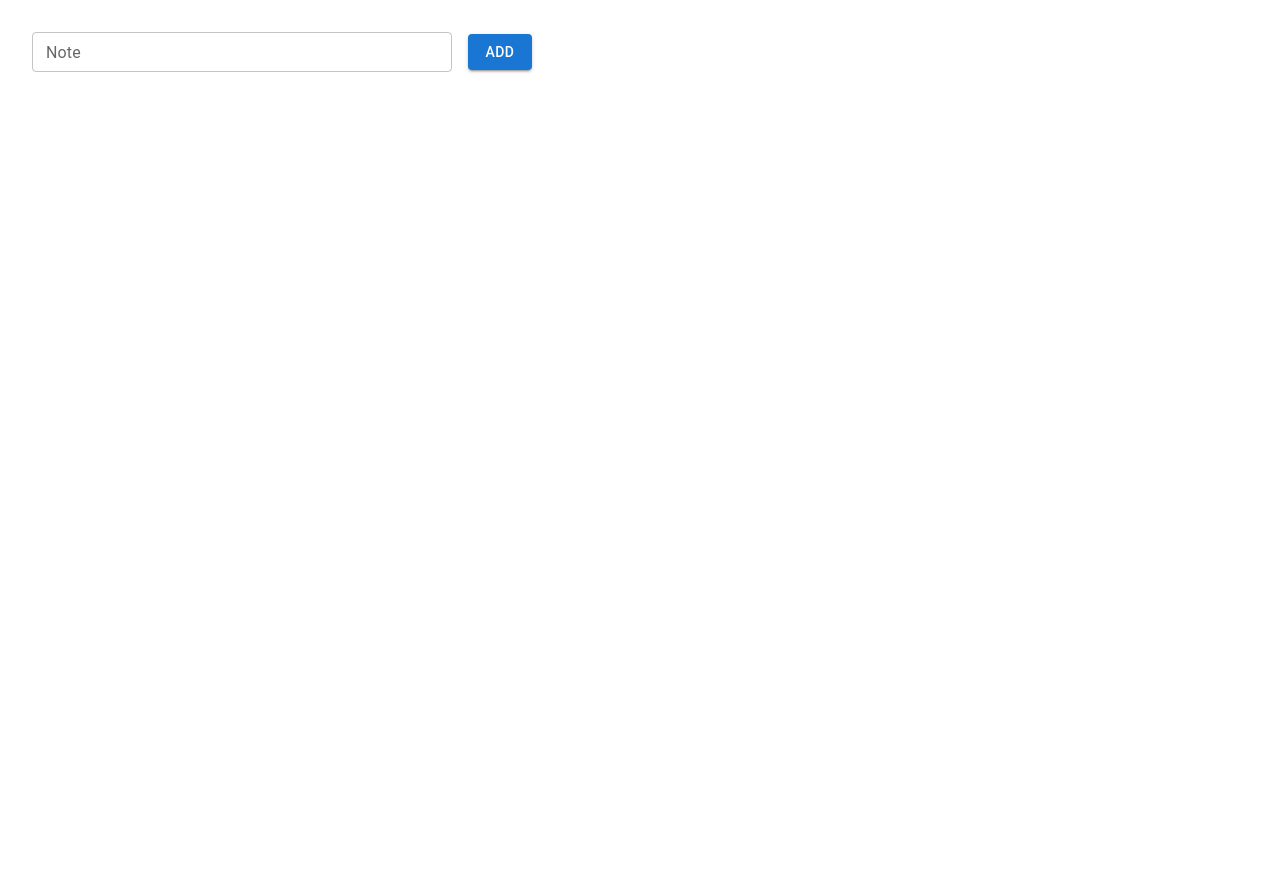
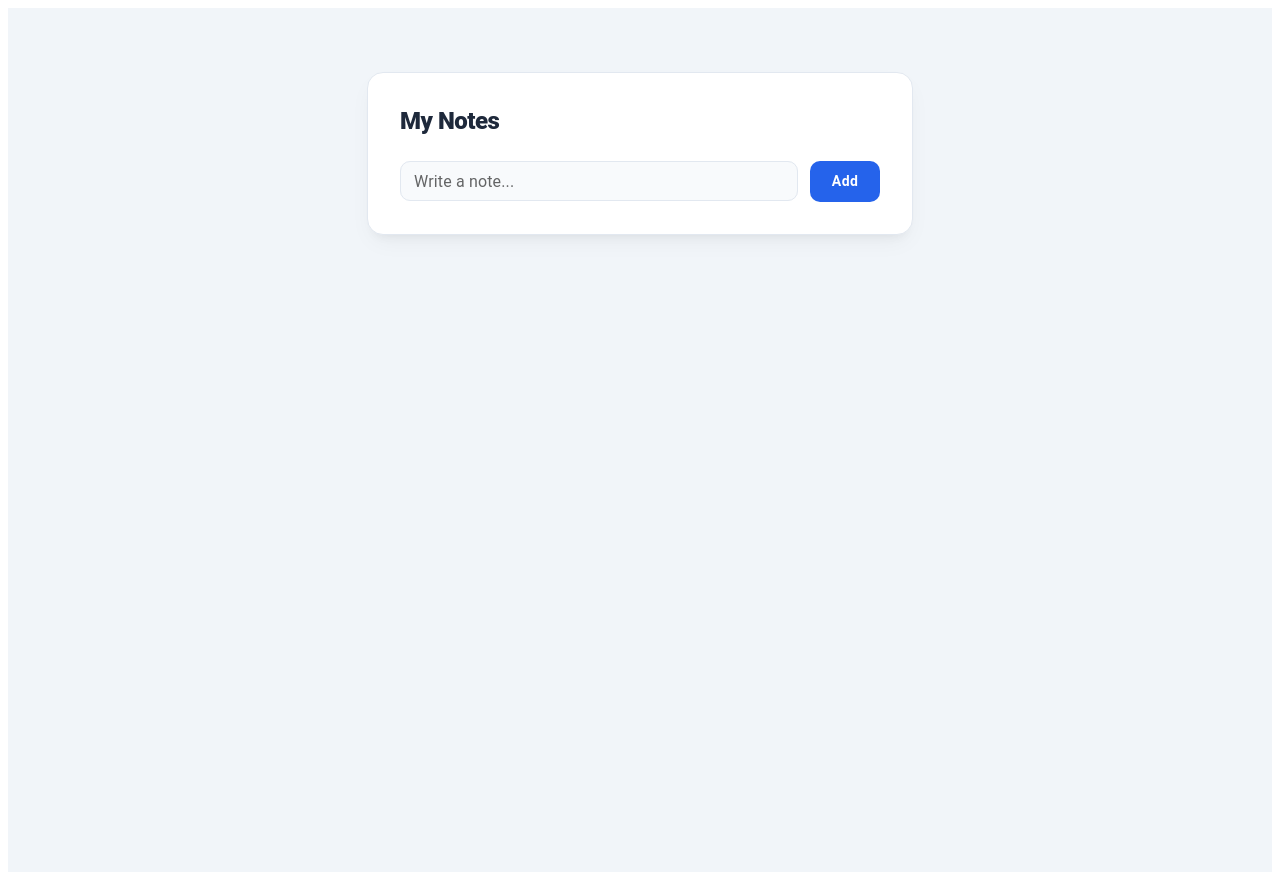
Before and after one commit to yuvrajsteve-cmyk/fullstackopen-part6, a React (Vite) app in the folder zustand/: page / in a window 1280 px wide. Before the commit the page ends 800 px from the top, so only its background shows below. Built offline with nearby package versions, Linux system fonts and the light colour scheme.

Commit message:
Uncontrolled form practice exercise with the new styling

```diff
--- a/zustand/src/App.jsx
+++ b/zustand/src/App.jsx
@@ -1,6 +1,4 @@
-
-
-import { Box, TextField, Button, List, ListItem, ListItemText, Paper,TableContainer } from '@mui/material'
+import { Box, TextField, Button, List, ListItem, ListItemText, Typography, Paper } from '@mui/material'
 import { useNotes, useNoteActions } from './useNoteStore'
 
 const App = () => {
@@ -11,51 +9,111 @@ const App = () => {
 
   const addNote = (e) => {
     e.preventDefault()
-    const content = e.target.value
-    add({ id: generatedId(), content, important: false})
+    const content = e.target.elements.note.value
+    if (!content.trim()) return
+    add({ id: generatedId(), content, important: false })
     e.target.reset()
   }
 
-  return(
-     <Box sx={{ p: 3, maxWidth: 500, display: 'flex', flexDirection: 'column', gap: 3 }}>
+  return (
+    <Box sx={{
+      minHeight: '100vh',
+      display: 'flex',
+      justifyContent: 'center',
+      alignItems: 'flex-start',
+      bgcolor: '#f1f5f9',
+      pt: 8,
+      px: 2
+    }}>
+      <Paper elevation={0} sx={{
+        p: 4,
+        maxWidth: 480,
+        width: '100%',
+        borderRadius: 4,
+        bgcolor: '#ffffff',
+        boxShadow: '0 10px 25px -5px rgba(0, 0, 0, 0.05), 0 8px 10px -6px rgba(0, 0, 0, 0.05)',
+        border: '1px solid #e2e8f0',
+        display: 'flex',
+        flexDirection: 'column',
+        gap: 3
+      }}>
 
+        <Typography variant="h5" component="h1" sx={{ fontWeight: 800, color: '#1e293b', letterSpacing: -0.5 }}>
+          My Notes
+        </Typography>
 
-      <Box component="form" onSubmit={addNote} sx={{ display: 'flex', gap: 2, alignItems: 'center' }}>
+        <Box component="form" onSubmit={addNote} sx={{ display: 'flex', gap: 1.5, alignItems: 'center' }}>
           <TextField
             name="note"
-          label="Note"
+            label="Write a note..."
             variant="outlined"
             size="small"
             fullWidth
+            sx={{
+              '& .MuiOutlinedInput-root': {
+                borderRadius: 2.5,
+                bgcolor: '#f8fafc',
+                '& fieldset': { borderColor: '#e2e8f0' },
+                '&:hover fieldset': { borderColor: '#cbd5e1' },
+              }
+            }}
           />
-        <Button type="submit" variant="contained" color="primary">
+          <Button
+            type="submit"
+            variant="contained"
+            disableElevation
+            sx={{
+              borderRadius: 2.5,
+              px: 3,
+              py: 1,
+              fontWeight: 600,
+              textTransform: 'none',
+              bgcolor: '#2563eb',
+              '&:hover': { bgcolor: '#1d4ed8' }
+            }}
+          >
             Add
           </Button>
         </Box>
 
-
-      <TableContainer component={Paper} elevation={1} sx={{ borderRadius: 2 }}>
-        <List disablePadding>
+        {notes.length > 0 && (
+          <List disablePadding sx={{
+            border: '1px solid #f1f5f9',
+            borderRadius: 3,
+            overflow: 'hidden',
+            bgcolor: '#ffffff'
+          }}>
             {notes.map((note, index) => (
               <ListItem
                 key={note.id}
                 divider={index !== notes.length - 1}
-              sx={{ py: 1.5 }}
+                sx={{
+                  py: 1.75,
+                  px: 2.5,
+                  borderColor: '#f1f5f9',
+                  transition: 'background-color 0.2s',
+                  '&:hover': { bgcolor: '#f8fafc' }
+                }}
               >
-
                 <ListItemText
-                primary={note.content}
-                primaryTypographyProps={{
-                  variant: note.important ? 'h6' : 'body1',
-                  fontWeight: note.important ? 700 : 400,
-                  color: note.important ? 'primary.main' : 'text.primary'
+                  primary={
+                    <Typography
+                      variant={note.important ? 'body1' : 'body2'}
+                      sx={{
+                        fontWeight: note.important ? 700 : 500,
+                        color: note.important ? '#2563eb' : '#334155',
+                        wordBreak: 'break-word'
                       }}
+                    >
+                      {note.content}
+                    </Typography>
+                  }
                 />
               </ListItem>
             ))}
           </List>
-      </TableContainer>
-
+        )}
+      </Paper>
     </Box>
   )
 }
```
Lines whose indentation alone changed are shown as unchanged.
